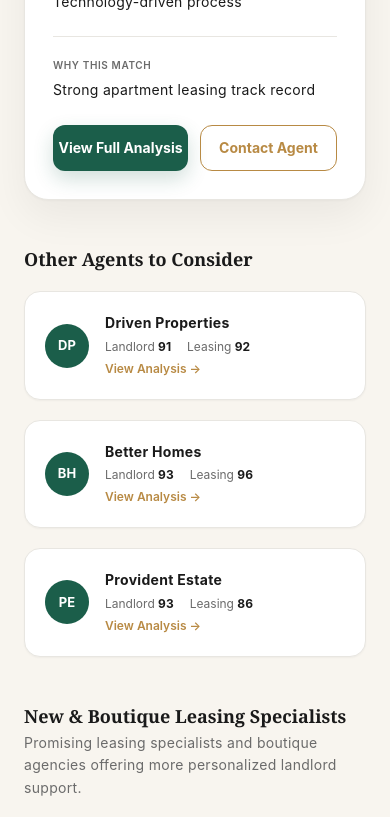
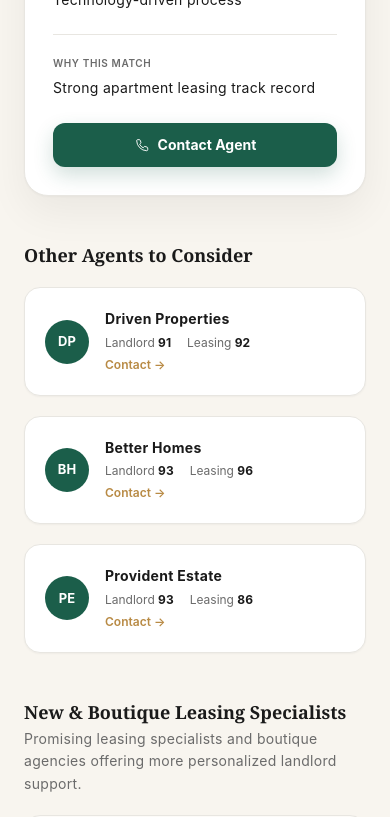
Before and after one commit to lmoraes55-cyber/property-estimator, a Next.js app: page /agents in a window 390 px wide. Shown: the part 1680-2497 px from the top of the page. Built offline with nearby package versions, Linux system fonts and the light colour scheme.

Commit message:
Replace agent profile button with Contact section - main cards now end with a single full-width Contact Agent button (phone icon); compact Other Agents + boutique cards use Contact -> action. No agent profile route added; Contact opens a search for the real agency (no fabricated contact data)

```diff
--- a/app/agents/page.tsx
+++ b/app/agents/page.tsx
@@ -18,6 +18,10 @@ function agentScores(a: RealEstateAgent) {
 }
 
 const initialsOf = (name: string) => name.split(" ").filter(w => w[0] && /[A-Za-z0-9]/.test(w[0])).map(w => w[0]).join("").slice(0, 2).toUpperCase();
+
+// No agent profiles/contact records are stored — open a search for the real agency.
+const contactAgent = (name: string) =>
+  window.open(`https://www.google.com/search?q=${encodeURIComponent(name + " Dubai real estate contact")}`, "_blank", "noopener,noreferrer");
 
 function AgentsContent() {
   const params = useSearchParams();
@@ -178,19 +182,13 @@ function AgentsContent() {
                   <p className="text-sm" style={{ color: colors.textMain, lineHeight: 1.6 }}>{a.matchReasons?.[0] ?? a.title}</p>
                 </div>
 
-                {/* Buttons */}
-                <div className="flex gap-3 mt-6">
-                  <button
-                    className="flex-1 py-3 rounded-xl text-sm font-bold transition hover:brightness-105"
-                    style={{ background: colors.primary, color: "#fff", boxShadow: `0 8px 20px ${colors.primary}33` }}>
-                    View Full Analysis
-                  </button>
-                  <button
-                    className="flex-1 py-3 rounded-xl text-sm font-bold transition hover:bg-black/[0.02]"
-                    style={{ background: "transparent", color: colors.secondary, border: `1.5px solid ${colors.secondary}` }}>
-                    Contact Agent
-                  </button>
-                </div>
+                {/* Contact */}
+                <button onClick={() => contactAgent(a.name)}
+                  className="w-full inline-flex items-center justify-center gap-2 mt-6 py-3 rounded-xl text-sm font-bold transition hover:brightness-105"
+                  style={{ background: colors.primary, color: "#fff", boxShadow: `0 8px 20px ${colors.primary}33` }}>
+                  <svg width="16" height="16" viewBox="0 0 24 24" fill="none"><path d="M4 5.5C4 4.7 4.7 4 5.5 4h2.6c.6 0 1.1.4 1.3 1l1 3.2c.1.5 0 1-.4 1.3l-1.6 1.3a12 12 0 0 0 5.4 5.4l1.3-1.6c.3-.4.8-.5 1.3-.4l3.2 1c.6.2 1 .7 1 1.3v2.6c0 .8-.7 1.5-1.5 1.5A15.5 15.5 0 0 1 4 5.5z" stroke="#fff" strokeWidth="1.4" strokeLinejoin="round"/></svg>
+                  Contact Agent
+                </button>
               </div>
             );
           })}
@@ -204,7 +202,7 @@ function AgentsContent() {
               {others.map((a) => {
                 const sc = agentScores(a);
                 return (
-                  <div key={a.id} className="rounded-2xl p-5 flex items-center gap-4"
+                  <div key={a.id} onClick={() => contactAgent(a.name)} className="rounded-2xl p-5 flex items-center gap-4 cursor-pointer transition hover:-translate-y-0.5"
                     style={{ background: "#FFFFFF", border: `1px solid ${colors.border}`, boxShadow: colors.shadowSm }}>
                     <div className="flex items-center justify-center flex-shrink-0" style={{
                       width: "44px", height: "44px", borderRadius: "50%", background: colors.primary, color: "#fff",
@@ -216,7 +214,7 @@ function AgentsContent() {
                         <span className="text-xs" style={{ color: colors.textMuted }}>Landlord <b style={{ color: colors.textMain }}>{sc.landlord}</b></span>
                         <span className="text-xs" style={{ color: colors.textMuted }}>Leasing <b style={{ color: colors.textMain }}>{sc.leasing}</b></span>
                       </div>
-                      <span className="text-xs font-semibold mt-1.5 inline-block" style={{ color: colors.secondary }}>View Analysis →</span>
+                      <span className="text-xs font-semibold mt-1.5 inline-block" style={{ color: colors.secondary }}>Contact →</span>
                     </div>
                   </div>
                 );
@@ -232,7 +230,7 @@ function AgentsContent() {
             <p className="text-sm mb-5" style={{ color: colors.textMuted }}>Promising leasing specialists and boutique agencies offering more personalized landlord support.</p>
             <div className="grid grid-cols-1 md:grid-cols-3 gap-5">
               {boutique.map((a) => (
-                <div key={a.id} className="rounded-2xl p-5 flex items-center gap-4"
+                <div key={a.id} onClick={() => contactAgent(a.name)} className="rounded-2xl p-5 flex items-center gap-4 cursor-pointer transition hover:-translate-y-0.5"
                   style={{ background: colors.bgSection, border: `1px solid ${colors.border}`, boxShadow: colors.shadowSm }}>
                   <div className="flex items-center justify-center flex-shrink-0" style={{
                     width: "44px", height: "44px", borderRadius: "50%", background: `${colors.secondary}1A`, color: colors.secondary,
@@ -242,7 +240,7 @@ function AgentsContent() {
                     <p className="text-sm font-bold truncate" style={{ color: colors.textMain }}>{a.name}</p>
                     <span className="text-[10px] font-semibold px-2 py-0.5 rounded-full inline-block mt-1" style={{ background: `${colors.secondary}14`, color: colors.secondary }}>{a.badge}</span>
                     <p className="text-xs mt-1.5 truncate" style={{ color: colors.textMuted }}>{a.specialization}</p>
-                    <span className="text-xs font-semibold mt-1.5 inline-block" style={{ color: colors.secondary }}>View Analysis →</span>
+                    <span className="text-xs font-semibold mt-1.5 inline-block" style={{ color: colors.secondary }}>Contact →</span>
                   </div>
                 </div>
               ))}
```
